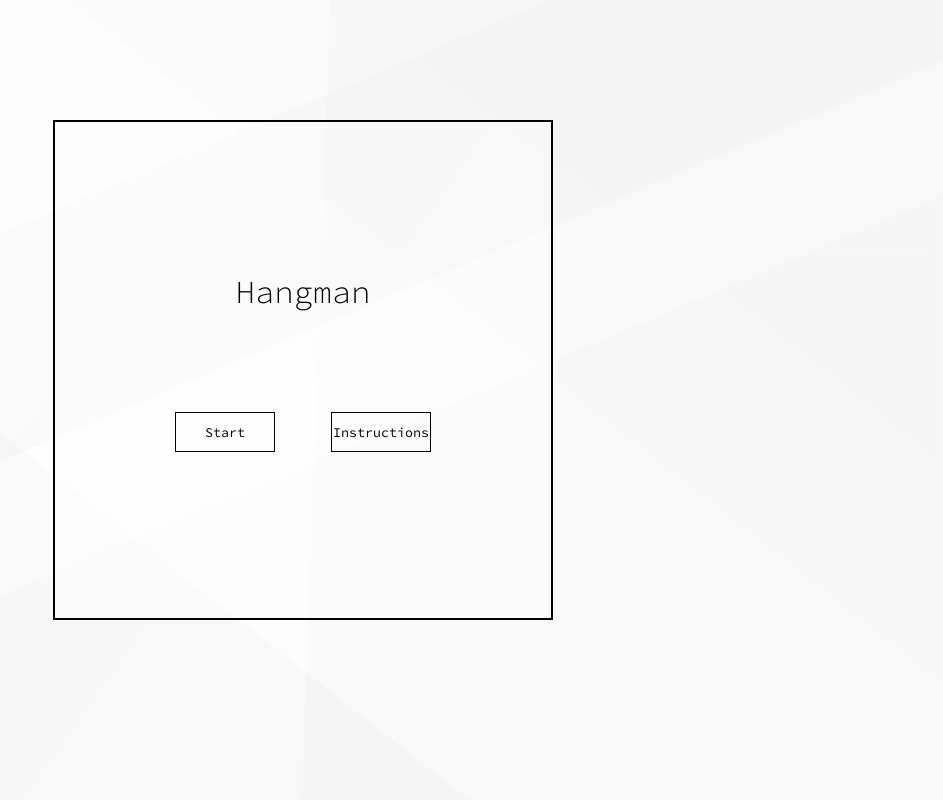
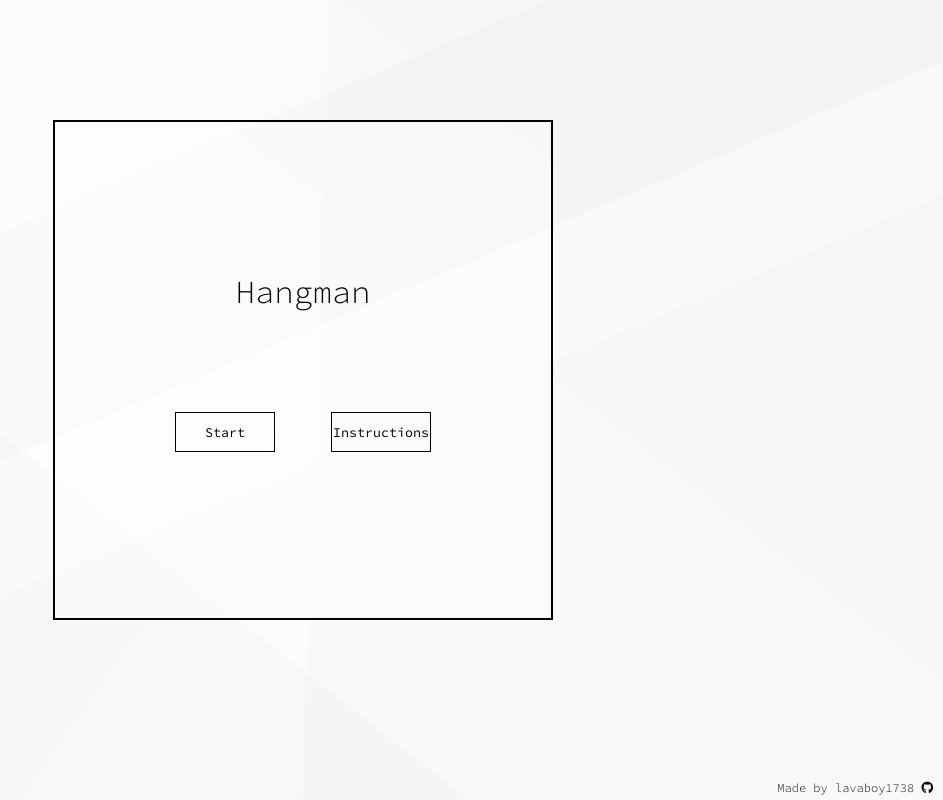
Before and after one commit to lavaboy1738/hangman, a plain HTML site: page index.html in a window 1280 px wide. Shown: the whole page, without its empty margins (337-1280 px from the left). Drawn offline with Linux system fonts and the light colour scheme.

Commit message:
adding the link and footer

```diff
--- a/CSS/style.css
+++ b/CSS/style.css
@@ -165,3 +165,13 @@ body{
 .cut-screen{
     opacity: 0;
 }
+
+a{
+    position: absolute;
+    right: 10px;
+    bottom: 5px;
+    text-decoration: none;
+    color: black;
+    font-weight: 300;
+    font-size: 12px;
+}
--- a/index.html
+++ b/index.html
@@ -13,6 +13,8 @@
 
         </div>
     </div>
+    <footer><a href="https://github.com/lavaboy1738/hangman">Made by lavaboy1738 <i class="fab fa-github"></i></a></footer>
     <script src="./JS/app.js" type="module"></script>
+    <script src="https://kit.fontawesome.com/d961edb034.js" crossorigin="anonymous"></script>
 </body>
 </html>
```
